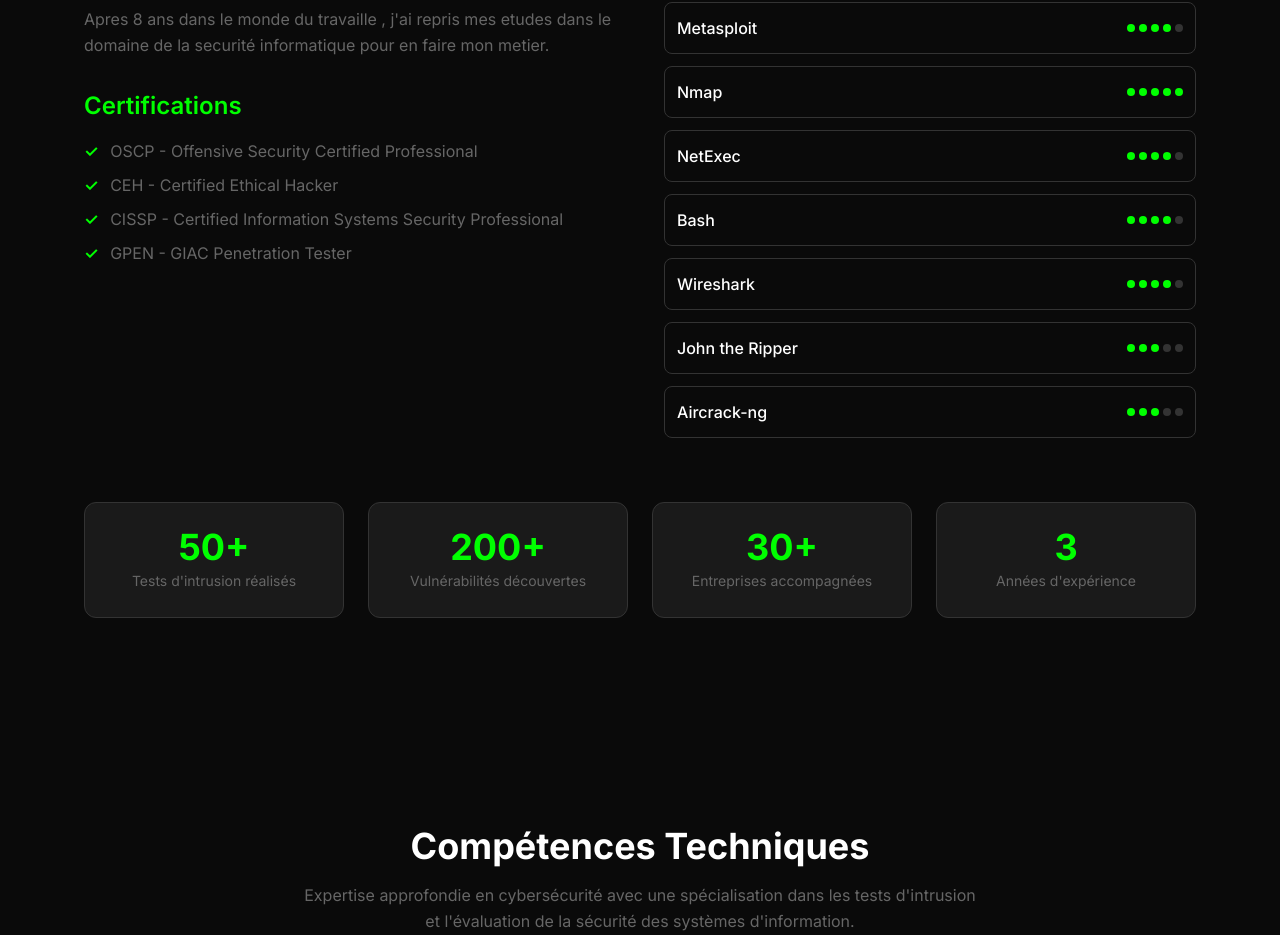
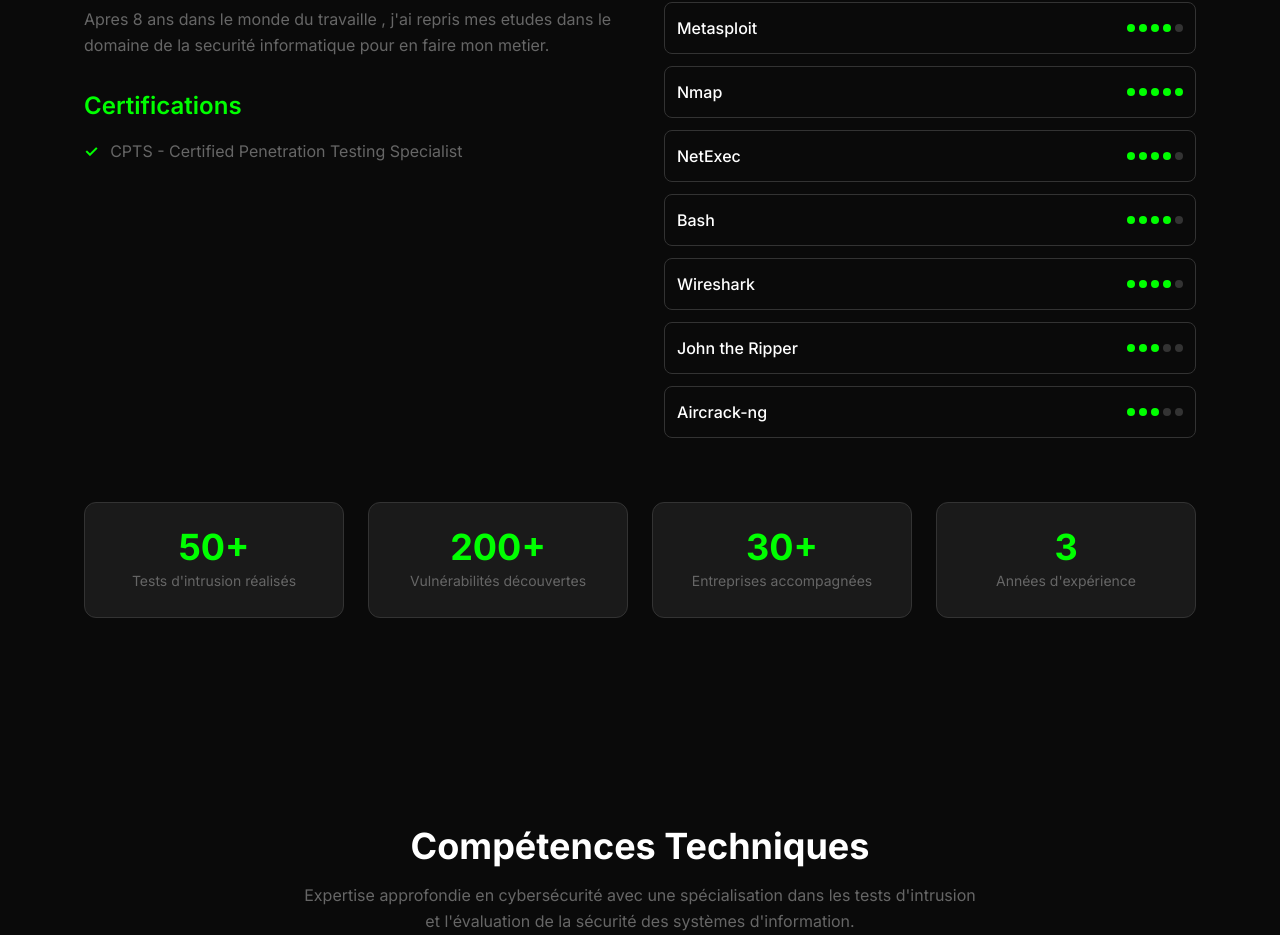
Before and after one commit to M0rPH3U53/M0rPH3U53.github.io, a React (Vite) app: page / in a window 1280 px wide. Shown: the part 1118-2053 px from the top of the page. Built offline with nearby package versions, Linux system fonts and the light colour scheme.

Commit message:
Update About.tsx

```diff
--- a/src/components/About.tsx
+++ b/src/components/About.tsx
@@ -13,10 +13,9 @@ const About: React.FC = () => {
   ];
 
   const certifications: string[] = [
-    'OSCP - Offensive Security Certified Professional',
-    'CEH - Certified Ethical Hacker',
-    'CISSP - Certified Information Systems Security Professional',
-    'GPEN - GIAC Penetration Tester'
+
+    'CPTS - Certified Penetration Testing Specialist',
+
   ];
 
     return (
```
